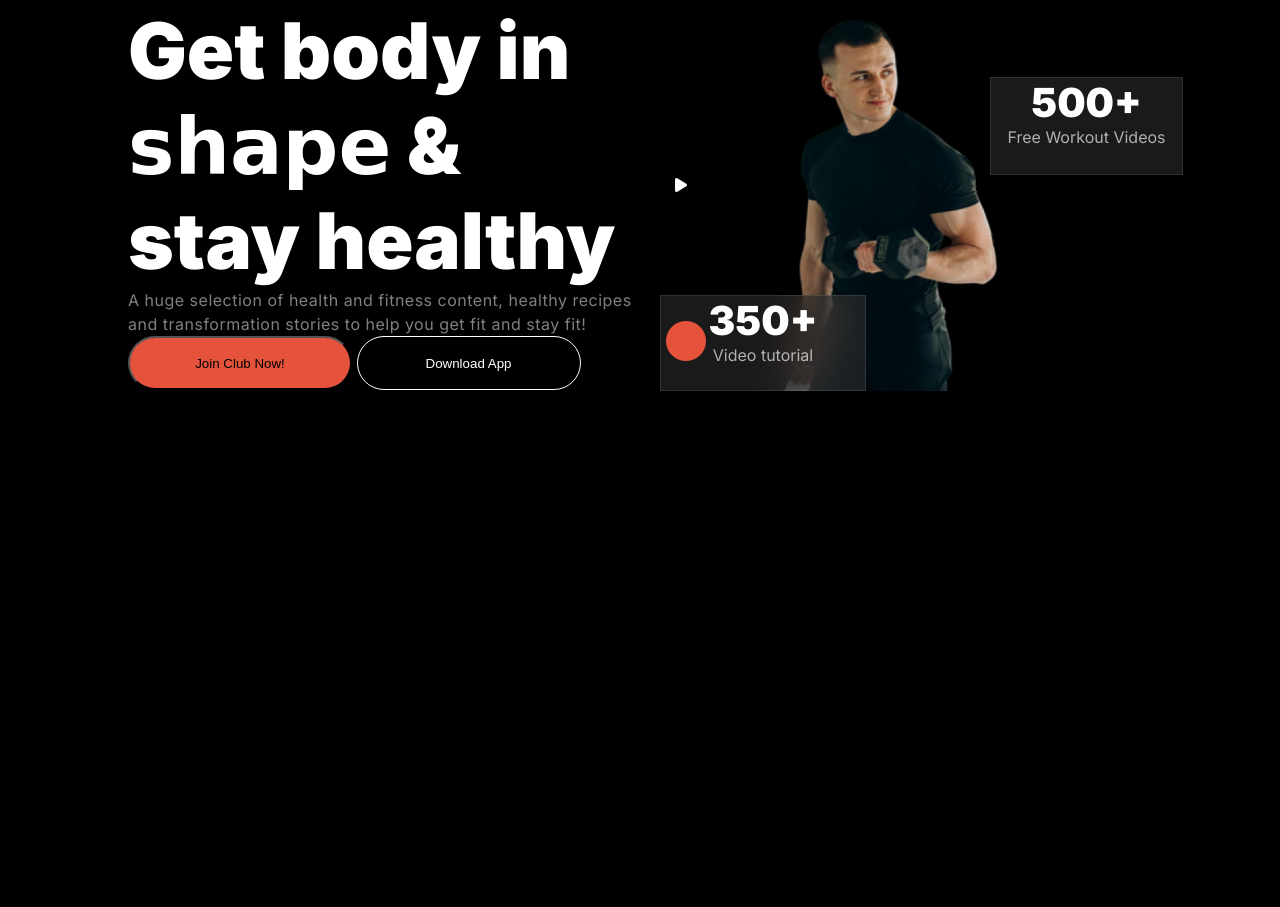
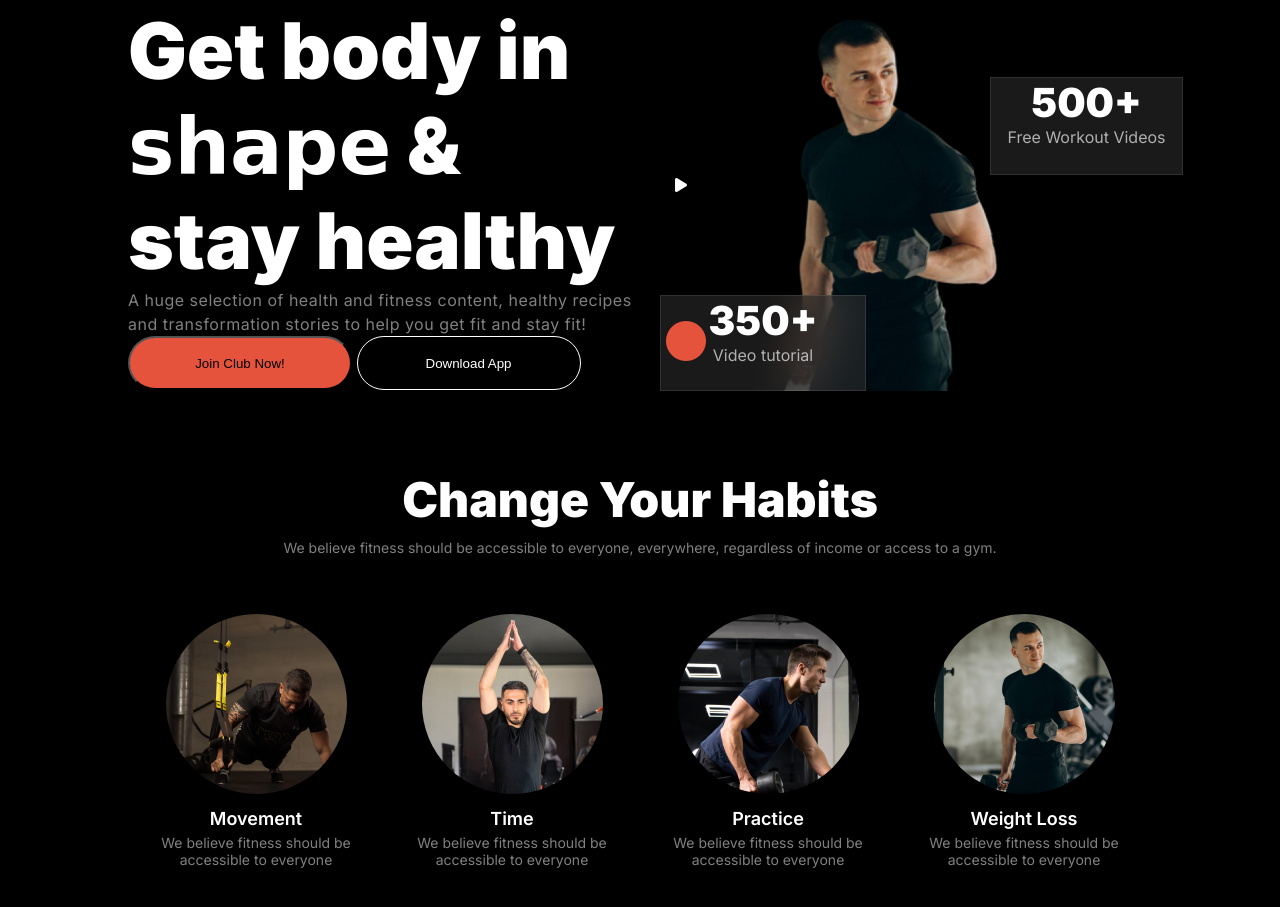
Before and after one commit to mahfuzahmed7/versatile-ui-main, a plain HTML site: page index.html in a window 1280 px wide. Shown: the part 201-1108 px from the top of the page. Before the commit the page ends 800 px from the top, so only its background shows below. Drawn offline with Linux system fonts and the light colour scheme; a web font is replaced by a local one.

Commit message:
added change your habit section

```diff
--- a/index.html
+++ b/index.html
@@ -51,6 +51,37 @@
         </div>
     </section>
     <!-- banner section ends -->
+    <!-- change your habit section starts -->
+    <section class="change-your-habit-container container">
+        <div class="habit-section">
+            <h3>Change Your Habits</h3>
+            <p>We believe fitness should be accessible to everyone, everywhere, regardless of income or access to a gym.
+            </p>
+        </div>
+        <div class="fitness-section">
+            <div class="fitness">
+                <img src="images/image-3.png" alt="">
+                <h4>Movement</h4>
+                <p>We believe fitness should be accessible to everyone</p>
+            </div>
+            <div class="fitness">
+                <img src="images/image-2.png" alt="">
+                <h4>Time</h4>
+                <p>We believe fitness should be accessible to everyone</p>
+            </div>
+            <div class="fitness">
+                <img src="images/image-4.png" alt="">
+                <h4>Practice</h4>
+                <p>We believe fitness should be accessible to everyone</p>
+            </div>
+            <div class="fitness">
+                <img src="images/image-5.png" alt="">
+                <h4>Weight Loss</h4>
+                <p>We believe fitness should be accessible to everyone</p>
+            </div>
+        </div>
+    </section>
+    <!-- change your habit section ends -->
 </body>
 
 </html>
--- a/styles/style.css
+++ b/styles/style.css
@@ -170,3 +170,51 @@ body {
     opacity: 0.65;
     text-align: center;
 }
+
+/* change-your-habit section */
+.change-your-habit-container {
+    color: rgb(255, 255, 255);
+    height: 100%;
+
+}
+
+.habit-section {
+    text-align: center;
+}
+
+.habit-section h3 {
+    font-weight: 900;
+    font-size: 3rem;
+    line-height: 120%;
+
+}
+
+.habit-section p {
+    font-size: 0.875rem;
+    opacity: 0.5;
+    margin-top: 10px;
+}
+
+.fitness-section {
+    display: flex;
+    justify-content: space-between;
+    align-items: center;
+    text-align: center;
+    margin-top: 58px;
+}
+
+.fitness img {
+    border-radius: 50%;
+}
+
+.fitness h4 {
+    font-size: 1.125rem;
+    font-weight: 600;
+    margin-top: 10px;
+}
+
+.fitness p {
+    font-size: 0.875rem;
+    opacity: 0.5;
+    margin-top: 5px;
+}
```
Also changed, not shown: images/image-2.png (renamed from images/image 2.png), images/image-3.png (renamed from images/image 3.png), images/image-4.png (renamed from images/image 4.png), images/image-5.png (renamed from images/image 5.png).
